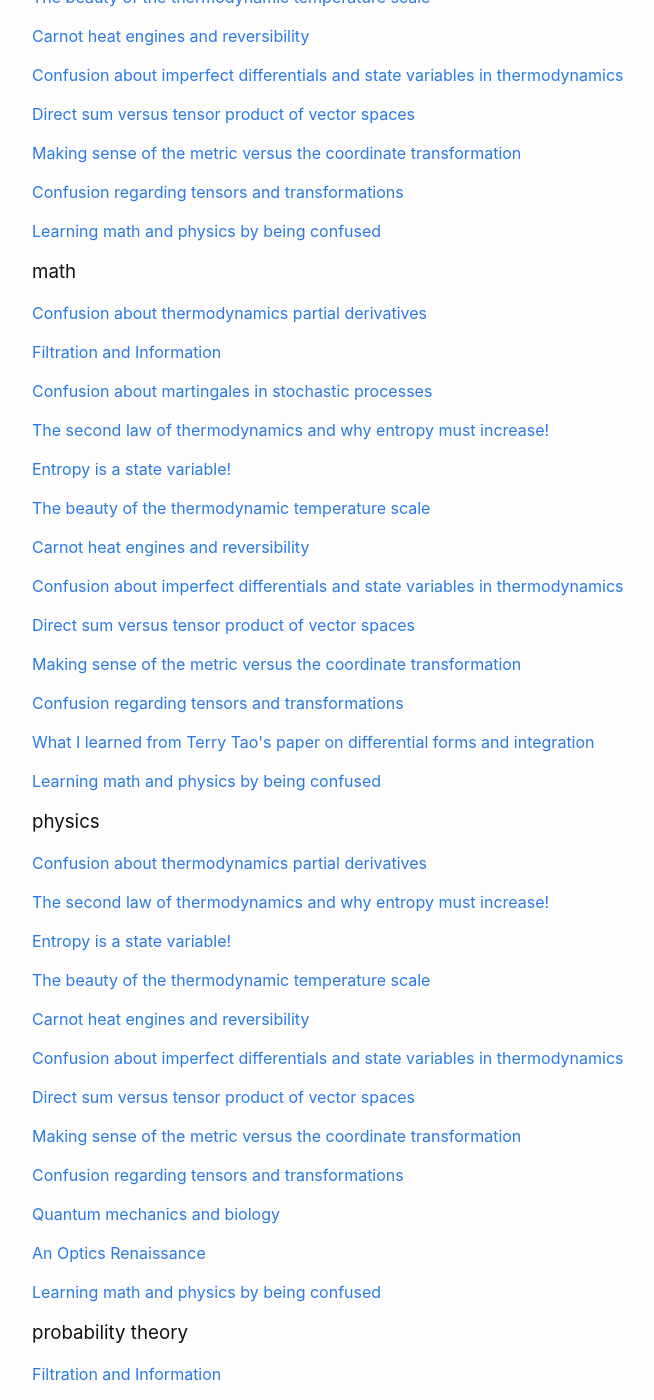
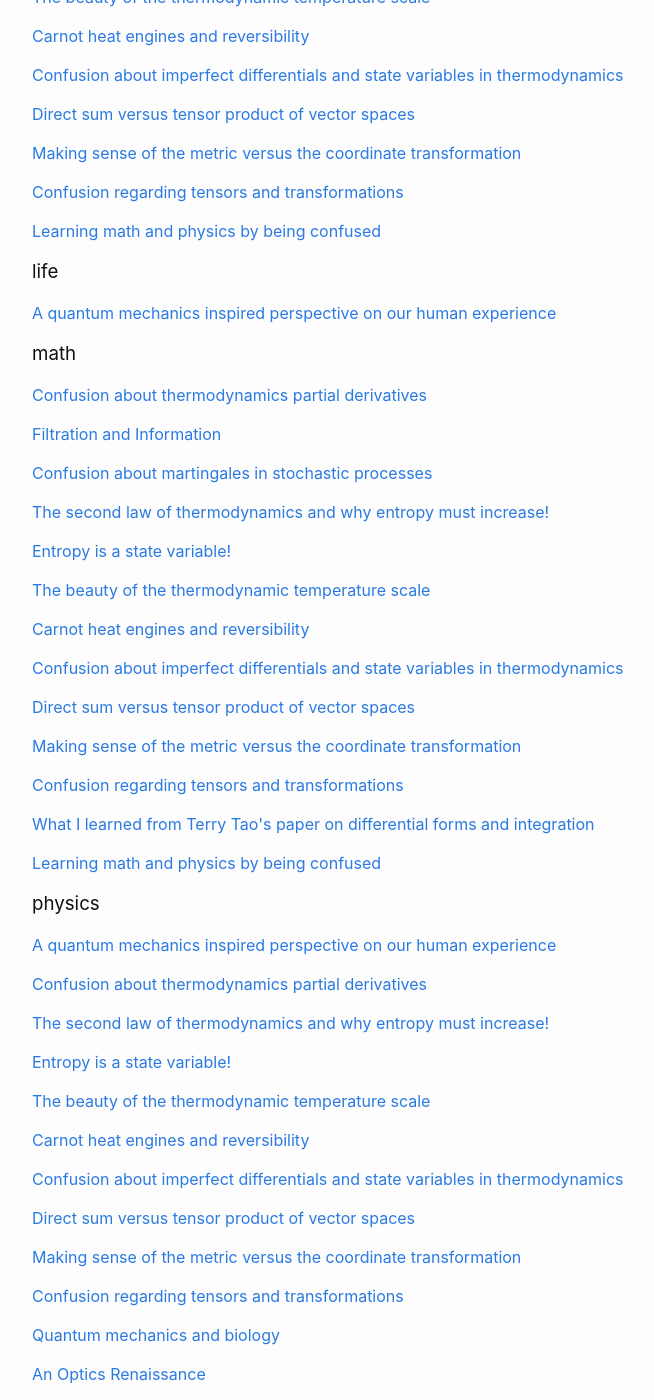
Before and after one commit to sunfishstanford/sunfishstanford.github.io, a Jekyll site: the page built from index.md, in a window 1280 px wide and 1400 px high, scrolled down 2524 px. Shown: the whole window, without its empty margins (238-892 px from the left). Built offline with Jekyll 4.4.1, drawn with Linux system fonts in a browser that asks for light colours; comment, search, counter and statistics services are not loaded; some of the changed text lies outside the part shown.

Commit message:
Update 2023-08-20-HeisenbergPictureHumanExperience.md

```diff
--- a/_posts/2023-08-20-HeisenbergPictureHumanExperience.md
+++ b/_posts/2023-08-20-HeisenbergPictureHumanExperience.md
@@ -1,7 +1,7 @@
 ---
 layout: post
 usemathjax: true
-categories: ['tech']
+categories: [physics, life]
 title: "A quantum mechanics inspired perspective on our human experience"
 permalink: /:year/:title:output_ext
 
```
